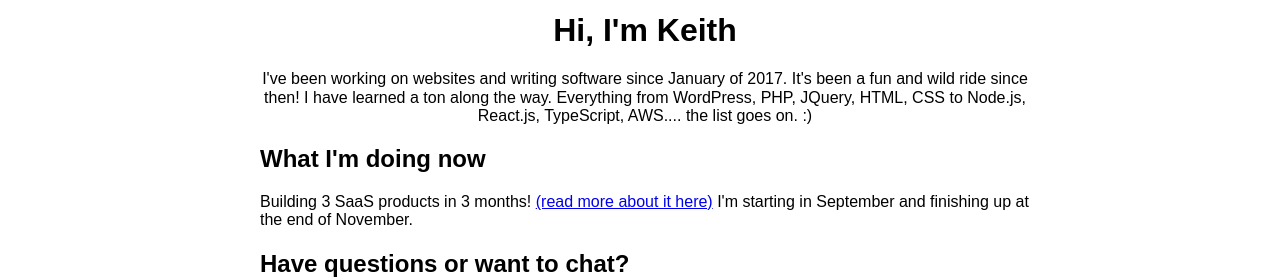
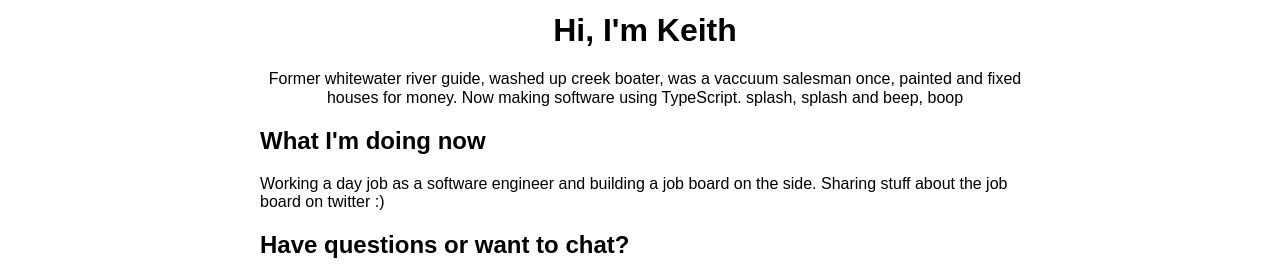
Before and after one commit to keith-waters/readingwaters.com, a Next.js app: page / in a window 1280 px wide. Shown: the part 337-616 px from the top of the page. Built offline with nearby package versions, Linux system fonts and the light colour scheme.

Commit message:
New homepage content

```diff
--- a/src/pages/index.js
+++ b/src/pages/index.js
@@ -13,7 +13,7 @@ class Index extends Component {
               Hi, I'm Keith
             </h1>
             <p>
-              I've been working on websites and writing software since January of 2017. It's been a fun and wild ride since then! I have learned a ton along the way. Everything from WordPress, PHP, JQuery, HTML, CSS to Node.js, React.js, TypeScript, AWS.... the list goes on. :)
+              Former whitewater river guide, washed up creek boater, was a vaccuum salesman once, painted and fixed houses for money. Now making software using TypeScript. splash, splash and beep, boop
             </p>
           </div>
           <div style={{marginLeft:"10px", flexGrow:"1", textAlign:"left"}}>
@@ -21,7 +21,7 @@ class Index extends Component {
               What I'm doing now
             </h2>
 						<p>
-							Building 3 SaaS products in 3 months! <Link href={"/notes/3-projects-in-3-months"}><a>(read more about it here)</a></Link> I'm starting in September and finishing up at the end of November.
+              Working a day job as a software engineer and building a job board on the side. Sharing stuff about the job board on twitter :)
 						</p>
           </div>
           <div style={{marginLeft:"10px", flexGrow:"1", textAlign:"left"}}>
```
